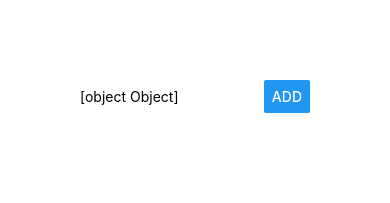
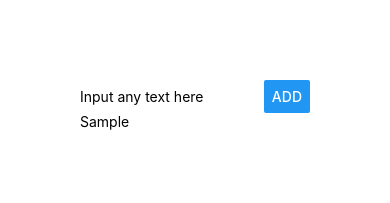
Before and after one commit to aisav/react-native-udemy-app, a React Native app: screen / in a window 390 px wide. Both pictures are taken after typing "Sample" into the empty fields and a click on the button "ADD". Shown: the top 203 px of the page. Built offline with nearby package versions, Linux system fonts and the light colour scheme.

Commit message:
Text list

```diff
--- a/App.js
+++ b/App.js
@@ -4,17 +4,33 @@ import {StyleSheet, Text, View, TextInput, Button} from 'react-native';
 export default class App extends React.Component {
 
     state = {
-        placeName: ''
+        placeName: '',
+        places: []
     }
 
     placeNameChangedHandler = (event) => {
         this.setState({
             placeName: event
         })
+    }
 
+    placeSubmitHandler = () => {
+        if (this.state.placeName.trim()===''){
+            return ;
+        }
+
+        this.setState (prevState => {
+            return {
+                places: prevState.places.concat(this.state.placeName),
+                placeName: ''
+            }
+        })
     }
 
     render() {
+        let placesOutput = this.state.places.map(
+            (place, id)=> {
+                return <Text key={id}>{place}</Text>})
         return (
             <View style={styles.container}>
                 <View style={styles.inputContainer}>
@@ -26,8 +42,11 @@ export default class App extends React.Component {
                     </TextInput>
                     <Button
                             title="Add"
-                            onPress={this.placeNameChangedHandler}
+                            onPress={this.placeSubmitHandler}
                             style={styles.placeButton}/>
+                </View>
+                <View>
+                    {placesOutput}
                 </View>
             </View>
         );
```
